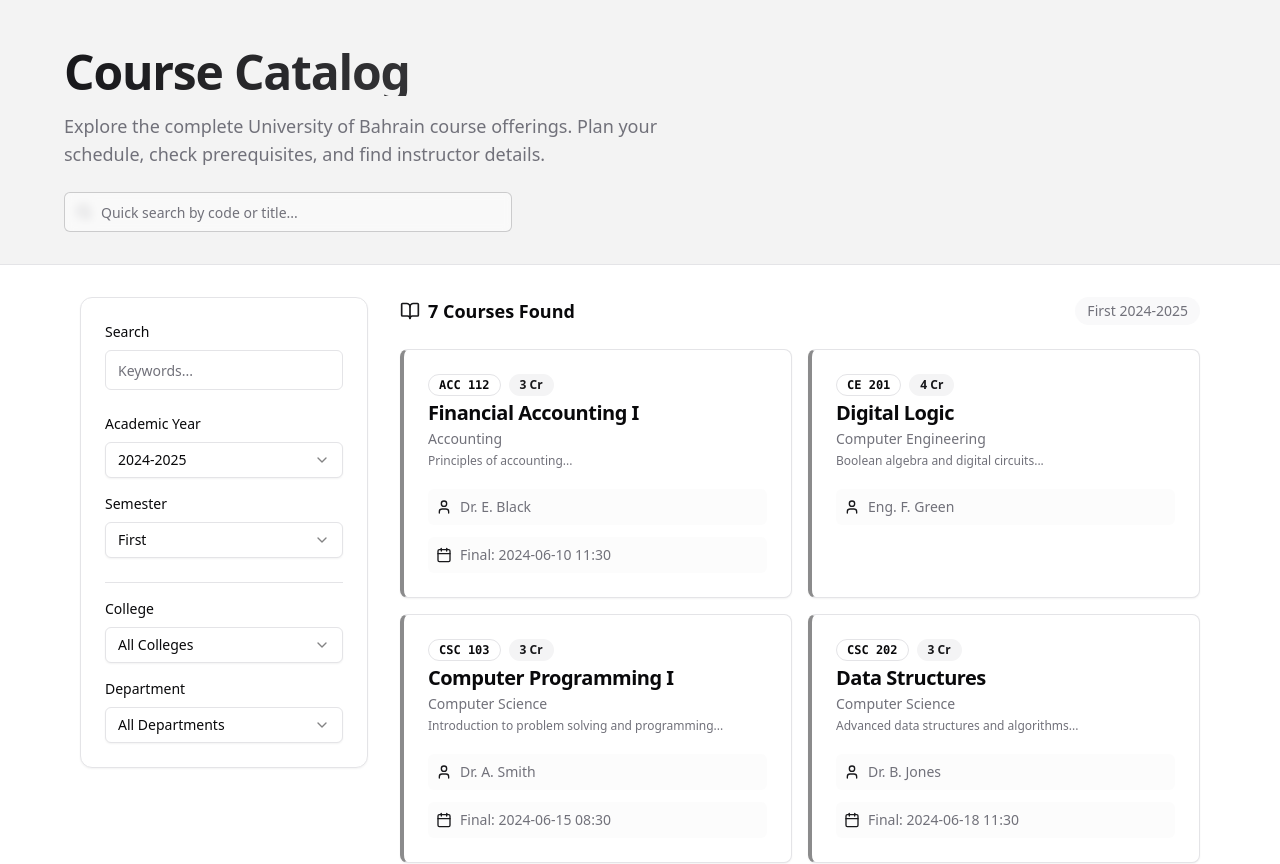
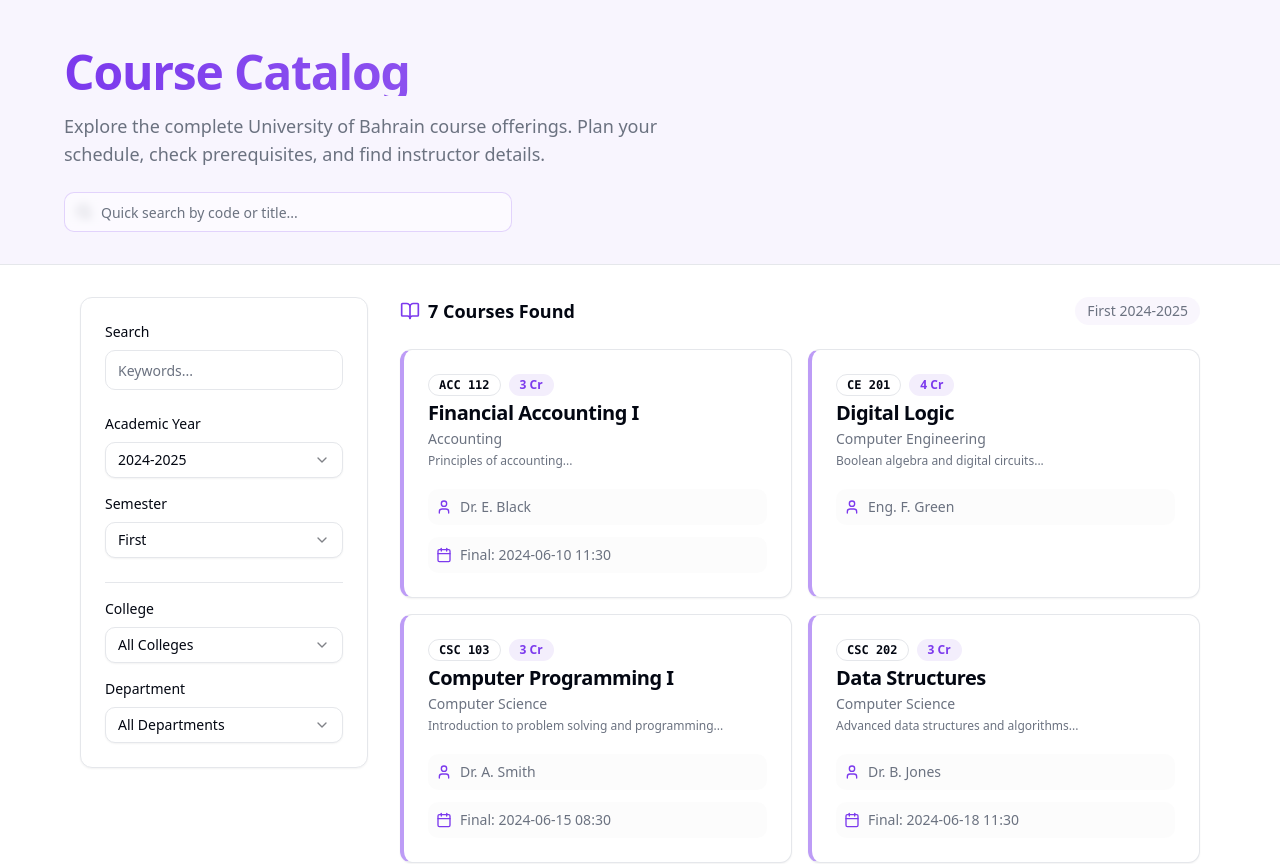
Before and after one commit to oosQ/UniPlanner, a Next.js app: page /catalog in a window 1280 px wide. Shown: the top 864 px of the page. Built offline with nearby package versions, Linux system fonts and the light colour scheme.

Commit message:
frontend: add interactive color

```diff
--- a/app/globals.css
+++ b/app/globals.css
@@ -5,25 +5,35 @@
 @layer base {
   :root {
     --background: 0 0% 100%;
-    --foreground: 240 10% 3.9%;
+    --foreground: 224 71.4% 4.1%;
     --card: 0 0% 100%;
-    --card-foreground: 240 10% 3.9%;
+    --card-foreground: 224 71.4% 4.1%;
     --popover: 0 0% 100%;
-    --popover-foreground: 240 10% 3.9%;
-    --primary: 240 5.9% 10%;
-    --primary-foreground: 0 0% 98%;
-    --secondary: 240 4.8% 95.9%;
-    --secondary-foreground: 240 5.9% 10%;
-    --muted: 240 4.8% 95.9%;
-    --muted-foreground: 240 3.8% 46.1%;
-    --accent: 240 4.8% 95.9%;
-    --accent-foreground: 240 5.9% 10%;
+    --popover-foreground: 224 71.4% 4.1%;
+
+    /* Vibrant Violet Primary */
+    --primary: 262.1 83.3% 57.8%;
+    --primary-foreground: 210 20% 98%;
+
+    /* Soft Purple Secondary */
+    --secondary: 262.1 70% 96%;
+    --secondary-foreground: 262.1 83.3% 57.8%;
+
+    /* Cool Muted Tones */
+    --muted: 220 14.3% 95.9%;
+    --muted-foreground: 220 8.9% 46.1%;
+
+    --accent: 262.1 70% 96%;
+    --accent-foreground: 262.1 83.3% 57.8%;
+
     --destructive: 0 84.2% 60.2%;
-    --destructive-foreground: 0 0% 98%;
-    --border: 240 5.9% 90%;
-    --input: 240 5.9% 90%;
-    --ring: 240 10% 3.9%;
-    --radius: 0.5rem;
+    --destructive-foreground: 210 20% 98%;
+
+    --border: 220 13% 91%;
+    --input: 220 13% 91%;
+    --ring: 262.1 83.3% 57.8%;
+    --radius: 0.75rem;
+
     --chart-1: 12 76% 61%;
     --chart-2: 173 58% 39%;
     --chart-3: 197 37% 24%;
@@ -32,25 +42,33 @@
   }
 
   .dark {
-    --background: 240 10% 3.9%;
-    --foreground: 0 0% 98%;
-    --card: 240 10% 3.9%;
-    --card-foreground: 0 0% 98%;
-    --popover: 240 10% 3.9%;
-    --popover-foreground: 0 0% 98%;
-    --primary: 0 0% 98%;
-    --primary-foreground: 240 5.9% 10%;
-    --secondary: 240 3.7% 15.9%;
-    --secondary-foreground: 0 0% 98%;
-    --muted: 240 3.7% 15.9%;
-    --muted-foreground: 240 5% 64.9%;
-    --accent: 240 3.7% 15.9%;
-    --accent-foreground: 0 0% 98%;
+    --background: 224 71.4% 4.1%;
+    --foreground: 210 20% 98%;
+    --card: 224 71.4% 4.1%;
+    --card-foreground: 210 20% 98%;
+    --popover: 224 71.4% 4.1%;
+    --popover-foreground: 210 20% 98%;
+
+    /* Vibrant Violet Primary - Dark Mode Lighter */
+    --primary: 263.4 70% 50.4%;
+    --primary-foreground: 210 20% 98%;
+
+    --secondary: 215 27.9% 16.9%;
+    --secondary-foreground: 210 20% 98%;
+
+    --muted: 215 27.9% 16.9%;
+    --muted-foreground: 217.9 10.6% 64.9%;
+
+    --accent: 215 27.9% 16.9%;
+    --accent-foreground: 210 20% 98%;
+
     --destructive: 0 62.8% 30.6%;
-    --destructive-foreground: 0 0% 98%;
-    --border: 240 3.7% 15.9%;
-    --input: 240 3.7% 15.9%;
-    --ring: 240 4.9% 83.9%;
+    --destructive-foreground: 210 20% 98%;
+
+    --border: 215 27.9% 16.9%;
+    --input: 215 27.9% 16.9%;
+    --ring: 263.4 70% 50.4%;
+
     --chart-1: 220 70% 50%;
     --chart-2: 160 60% 45%;
     --chart-3: 30 80% 55%;
@@ -63,6 +81,7 @@
   * {
     @apply border-border;
   }
+
   body {
     @apply bg-background text-foreground;
   }
--- a/app/layout.tsx
+++ b/app/layout.tsx
@@ -15,7 +15,7 @@ export default function RootLayout({
 }>) {
     return (
         <html lang="en">
-            <body className="antialiased min-h-screen bg-background font-sans text-foreground">
+            <body className="antialiased min-h-screen bg-background font-sans text-foreground bg-[radial-gradient(ellipse_at_top,_var(--tw-gradient-stops))] from-indigo-50/50 via-background to-background dark:from-indigo-950/20 dark:via-background dark:to-background">
                 <Providers>
                     {children}
                 </Providers>
```
